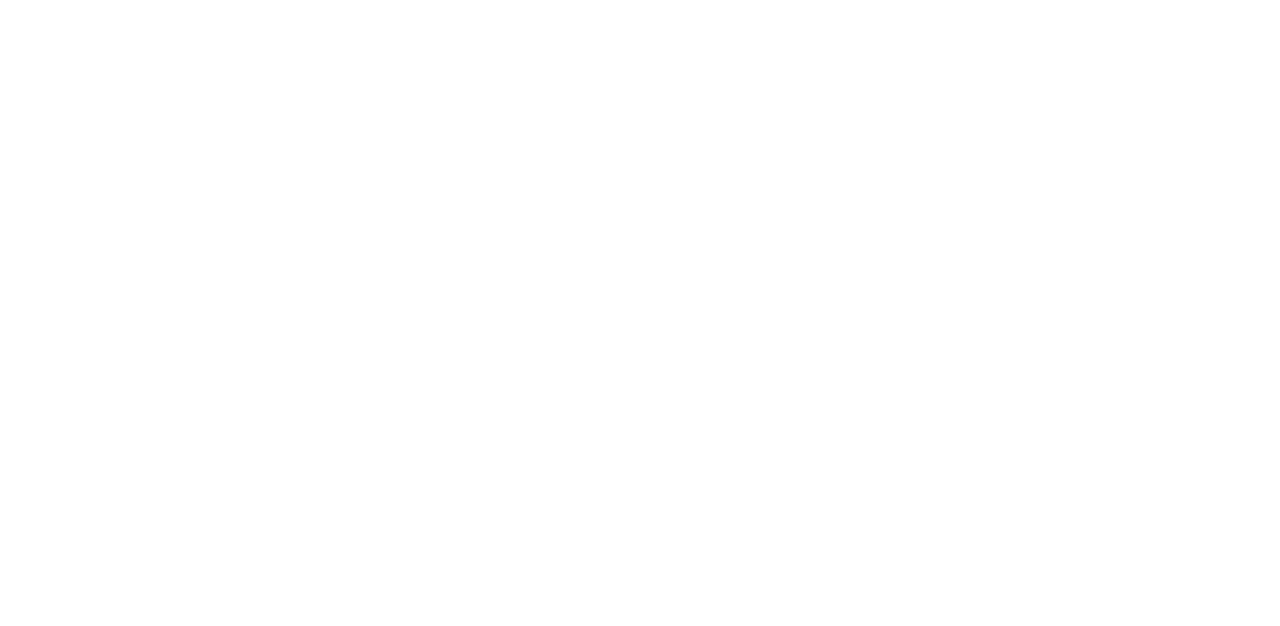
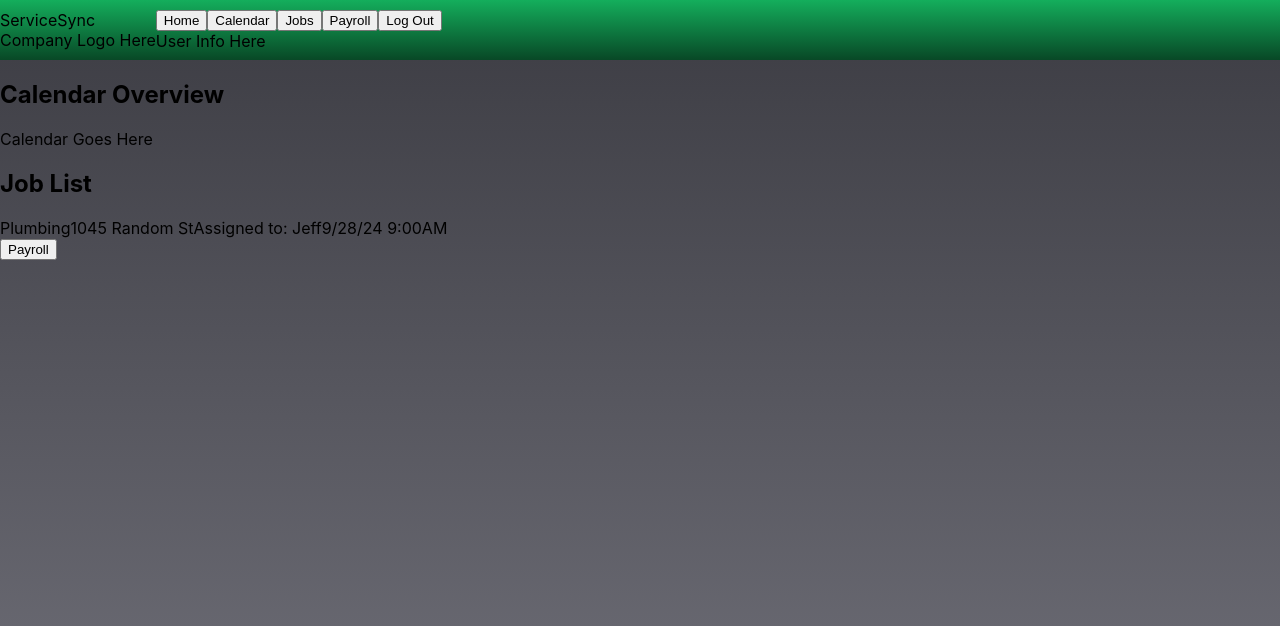
Before and after one commit to bardiaMehrzad/ServiceSync, a React (Create React App) app in the folder my-app/: page /AdminHome in a window 1280 px wide. Before the commit this address had no page. Shown: the top 626 px of the page. Built offline with nearby package versions, Linux system fonts and the light colour scheme.

Commit message:
Add admin home, still needs style

```diff
--- a/my-app/src/App.tsx
+++ b/my-app/src/App.tsx
@@ -6,7 +6,7 @@
 } from 'react-router-dom';
 import DefaultHome from "./pages/DefaultHome";
 import AdminCalendar from "./pages/AdminCalendar";
-
+import AdminHome from "./pages/AdminHome";
 
 
 function App() {
@@ -15,6 +15,7 @@
       <Routes>
         <Route path="/" element={<DefaultHome/>} />
         <Route path="/AdminCalendar" element={<AdminCalendar/>} />
+        <Route path="/AdminHome" element={<AdminHome/>} />
       </Routes>
     </Router>
   );
--- /dev/null
+++ b/my-app/src/pages/AdminHome.tsx
@@ -0,0 +1,46 @@
+import React from "react";
+import './CSS/AdminHome.css';
+
+const AdminHome = () => {
+    return (
+        <div className="admin-home">
+            <header className="navbar">
+                <div className="navbar-left">
+                    <div className="servicesync-text">ServiceSync</div>
+                    <div className="company-logo">Company Logo Here</div>
+                </div>
+                <div className="navbar-right">
+                    <button>Home</button>
+                    <button>Calendar</button>
+                    <button>Jobs</button>
+                    <button>Payroll</button>
+                    <button>Log Out</button>
+                    <div className="user-info">User Info Here</div>
+                </div>
+            </header>
+
+            <div className="page-content">
+                <div className="calendar-section">
+                    <h2>Calendar Overview</h2>
+                    <div className="calendar">Calendar Goes Here</div>
+                </div>
+                <div className="job-list-section">
+                    <h2>Job List</h2>
+                    <div className="job-list">
+                        <div className="job-item">
+                            <span>Plumbing</span>
+                            <span>1045 Random St</span>
+                            <span>Assigned to: Jeff</span>
+                            <span>9/28/24 9:00AM</span>
+                        </div>
+                    </div>
+                </div>
+                <div className="payroll-button">
+                    <button>Payroll</button>
+                </div>
+            </div>
+        </div>
+    );
+};
+
+export default AdminHome;
--- /dev/null
+++ b/my-app/src/pages/CSS/AdminHome.css
@@ -0,0 +1,18 @@
+html, body {
+    background: linear-gradient(180deg, #3C3C43 0%, #6F6F78 95%);
+    height: 100%;
+    margin: 0;
+}
+.admin-home {
+    min-height: 100vh;
+    display: flex;
+    flex-direction: column;
+}
+
+.navbar {
+    background: linear-gradient(180deg, #14AE5C 0%, #084826 100%);
+    height: 60px;
+    align-items: center;
+    justify-content:left;
+    display: flex;
+}
```
